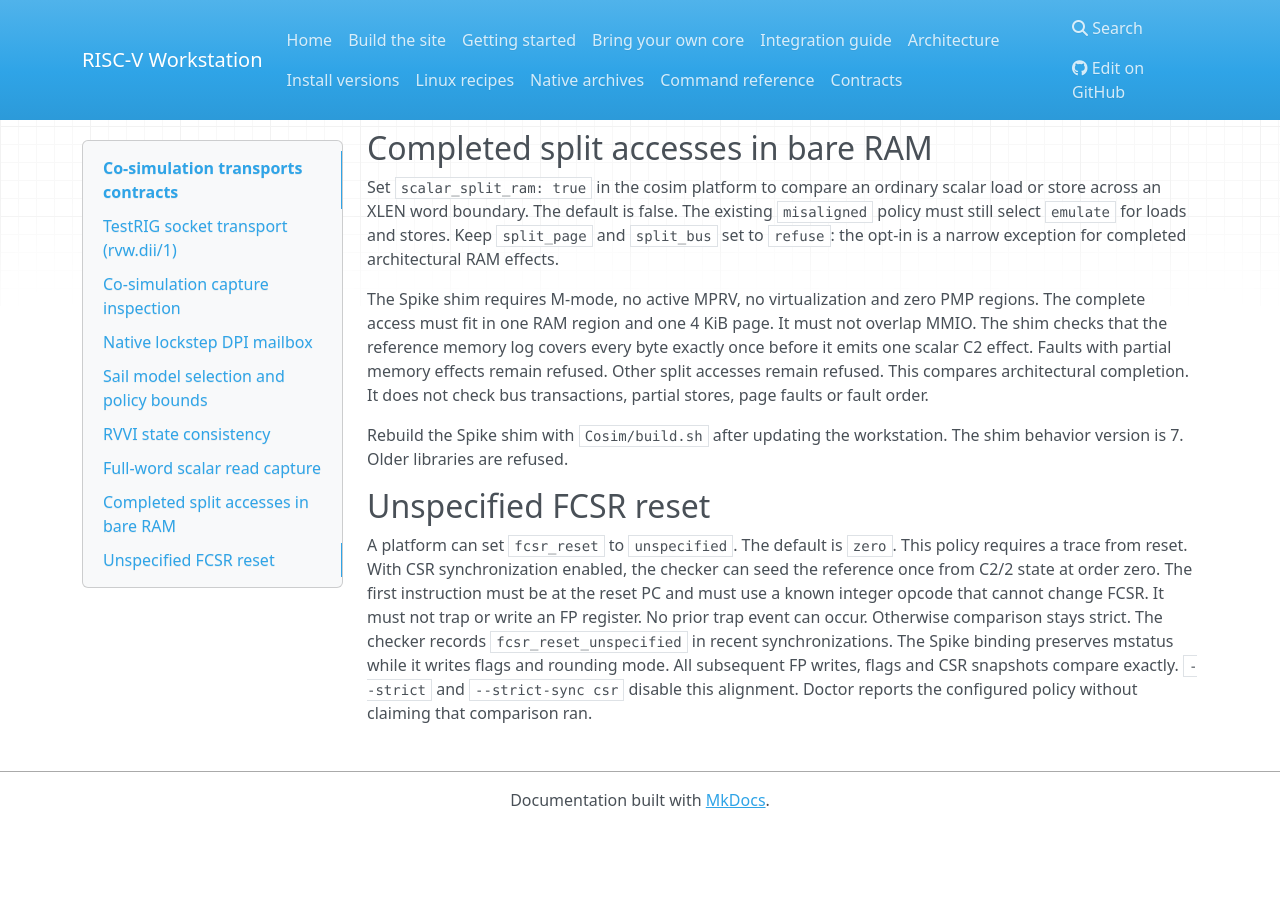
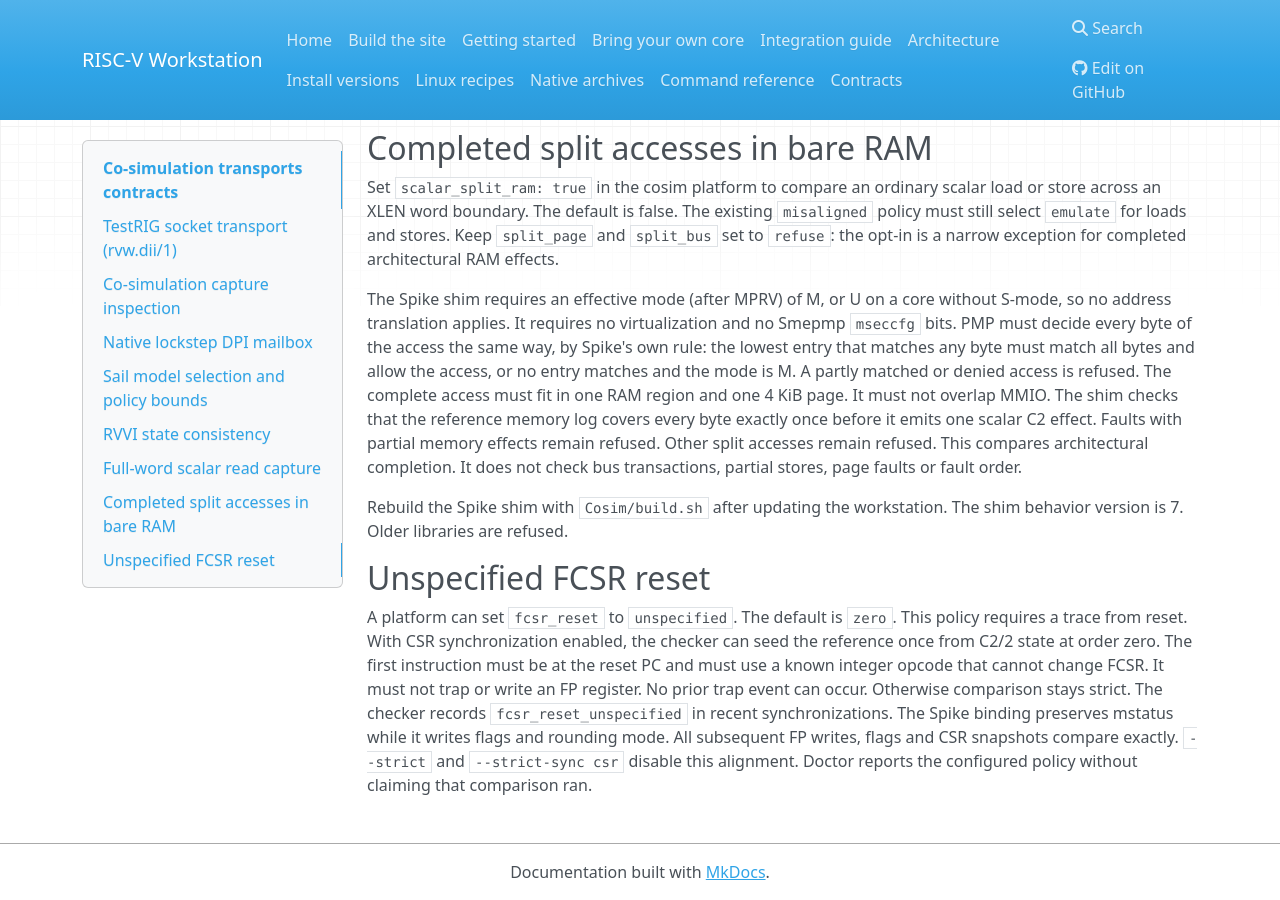
Before and after one commit to riscPrint/risc-v-workstation, an MkDocs documentation site: the page built from docs/contracts/cosim.md, in a window 1280 px wide and 900 px high, scrolled down 4405 px. Built offline with MkDocs 1.6.1, drawn with Linux system fonts in a browser that asks for light colours; nearby versions of some CDN libraries; before the commit the page ends 5233 px from its top, so only the background shows below that.

Commit message:
fix(cosim): compare split ram accesses under uniform pmp and u-mode
After the dry-run core gained U-mode and four PMP entries, rv32ui-p-ma_data
ran in U-mode and its split accesses were refused because any PMP region
blocked the comparison. The shim now accepts M-mode or U-mode without
S-mode when one PMP entry (Spike's rule) allows every byte, and still
refuses partial matches, denials, Smepmp and translation.

Refs: #93

Co-Authored-By: Claude <noreply@anthropic.com>

```diff
--- a/docs/contracts/cosim.md
+++ b/docs/contracts/cosim.md
@@ -242,8 +242,12 @@ The existing `misaligned` policy must still select `emulate` for loads and
 stores. Keep `split_page` and `split_bus` set to `refuse`: the opt-in is a
 narrow exception for completed architectural RAM effects.
 
-The Spike shim requires M-mode, no active MPRV, no virtualization and zero
-PMP regions. The complete access must fit in one RAM region and one 4 KiB
+The Spike shim requires an effective mode (after MPRV) of M, or U on a core
+without S-mode, so no address translation applies. It requires no
+virtualization and no Smepmp `mseccfg` bits. PMP must decide every byte of the
+access the same way, by Spike's own rule: the lowest entry that matches any
+byte must match all bytes and allow the access, or no entry matches and the
+mode is M. A partly matched or denied access is refused. The complete access must fit in one RAM region and one 4 KiB
 page. It must not overlap MMIO. The shim checks that the reference memory
 log covers every byte exactly once before it emits one scalar C2 effect.
 Faults with partial memory effects remain refused. Other split accesses
```
Also changed, not shown: Cosim/README.md (+6 -2 lines), 2 other files.
